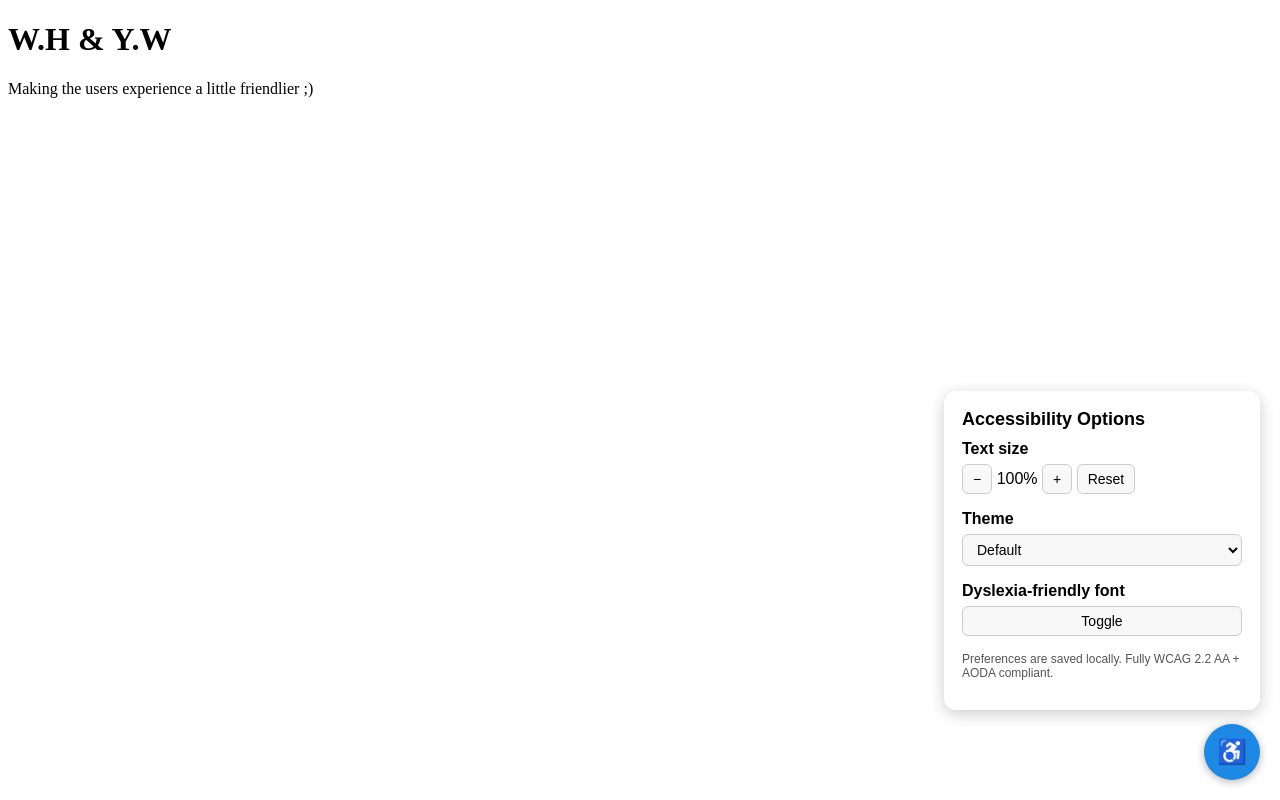
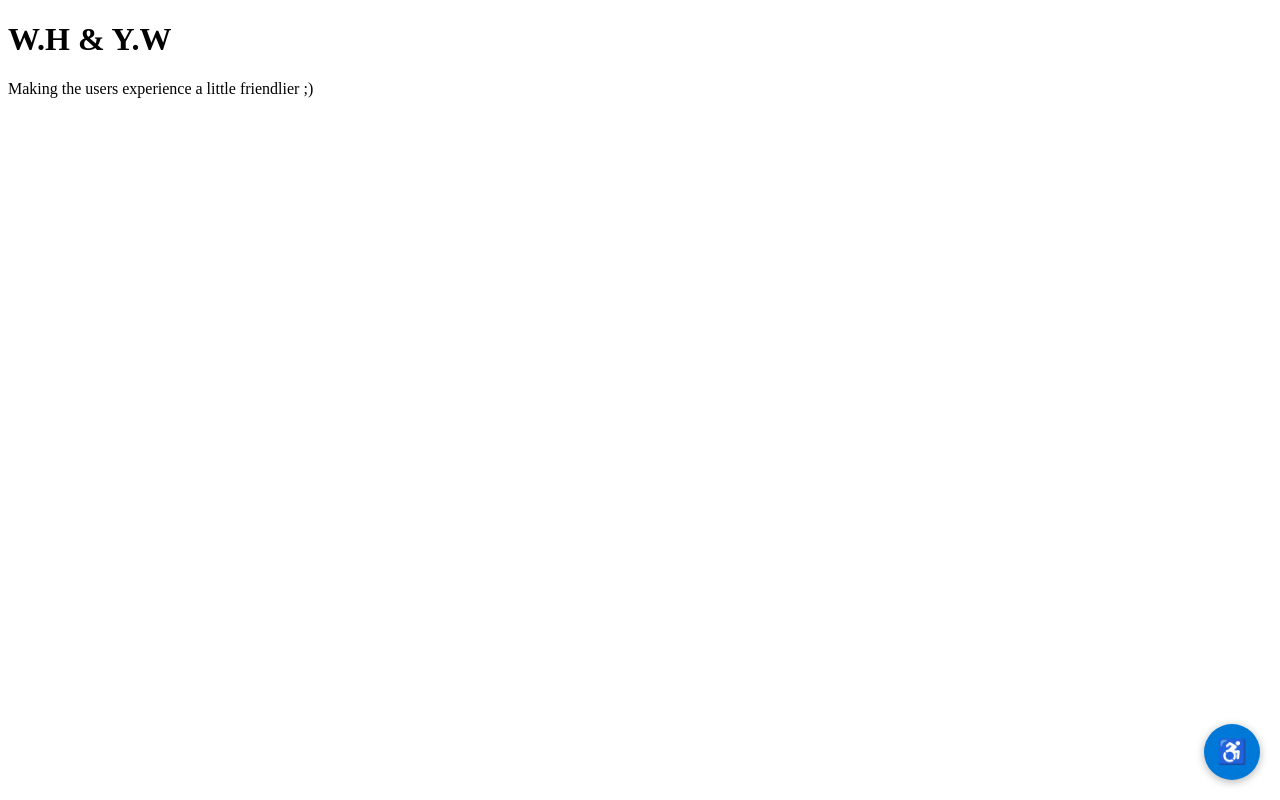
Before and after one commit to wxsfy/a11y-widget, a website: page demo.html in a window 1280 px wide. Drawn offline with Linux system fonts and the light colour scheme.

Commit message:
Remove manual init call for A1Remove explicit init call from demo.html; widget auto-initializes1yWidget
Removed manual initialization script for A11yWidget.

```diff
--- a/demo.html
+++ b/demo.html
@@ -4,6 +4,4 @@
 <h1>W.H & Y.W</h1>
 <p>Making the users experience a little friendlier ;) </p>
 <script src="https://cdn.jsdelivr.net/gh/wxsfy/a11y-widget@main/a11y-widget-A.js"></script>
-<script>
-  A11yWidget.init({ accent:'#1e88e5', defaultOpen:true });
-</script>
+<!-- The widget auto-initializes; no init call needed -->
```
